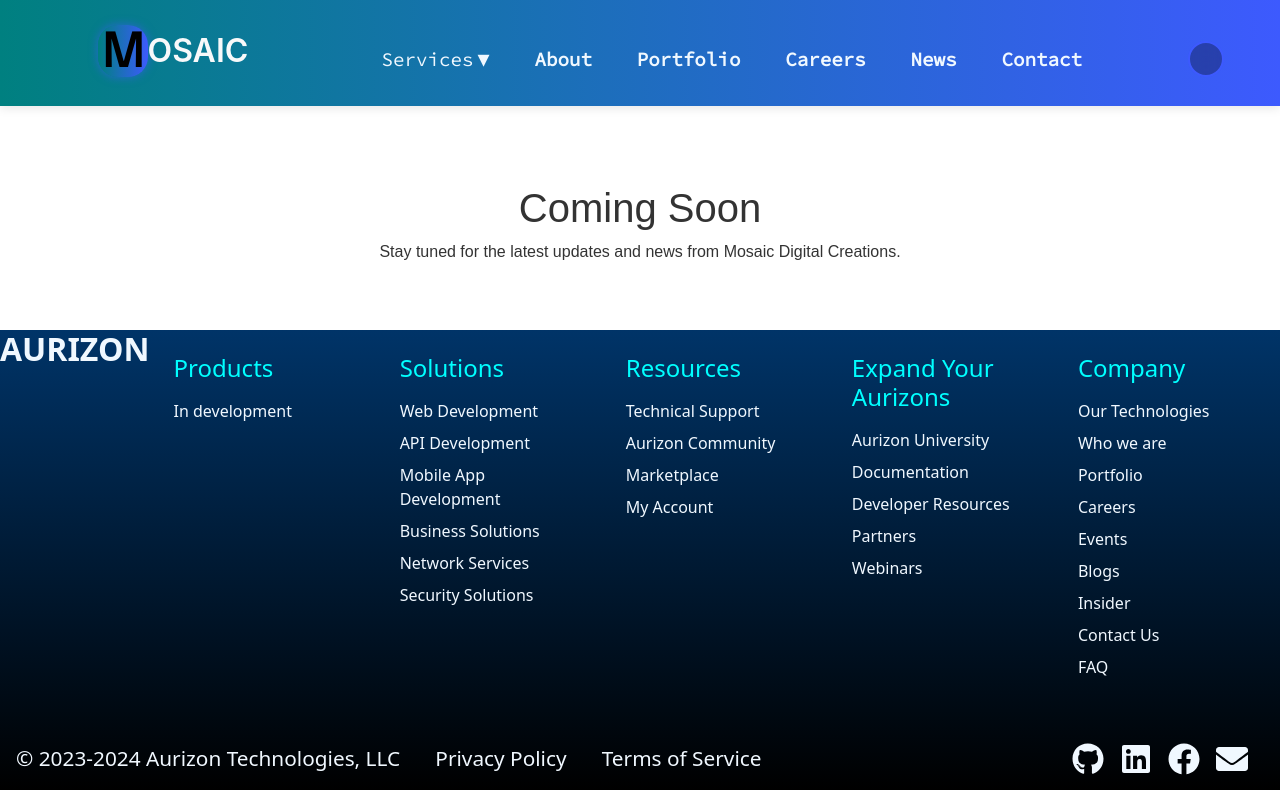
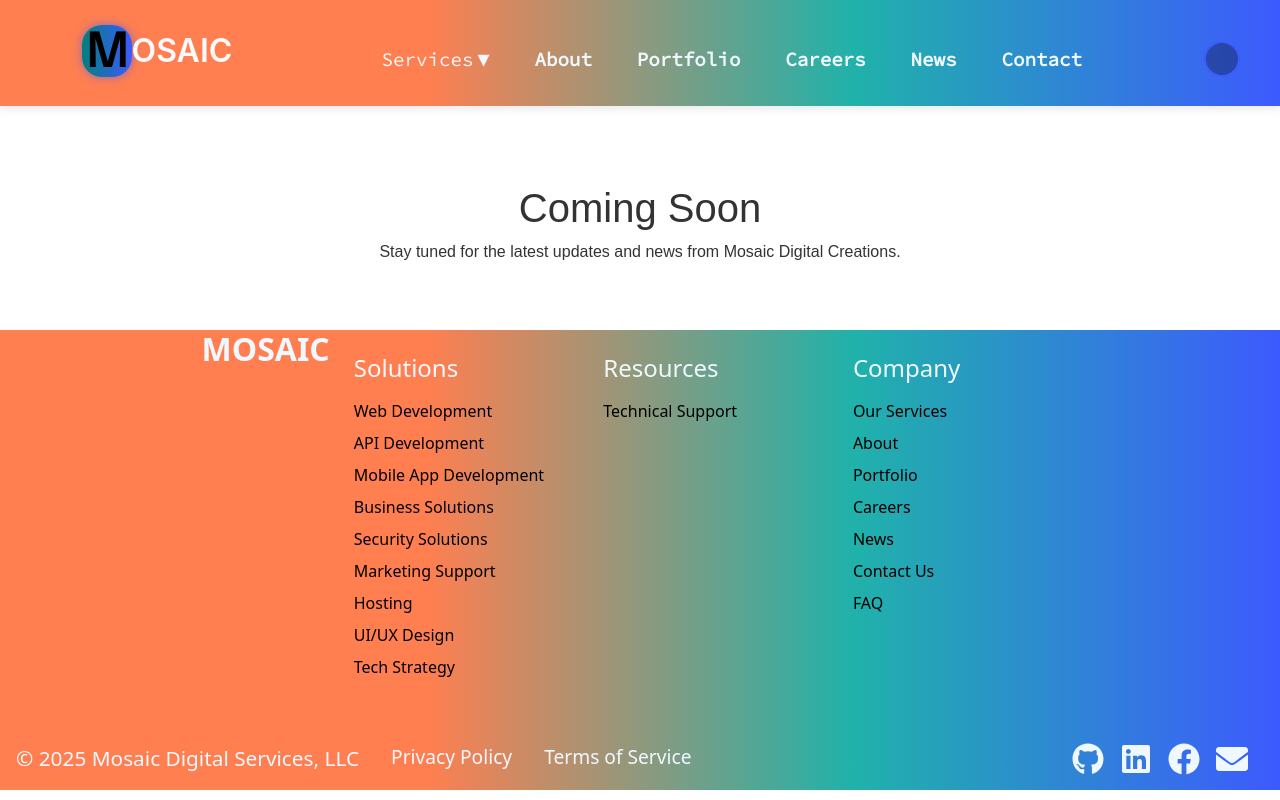
Before and after one commit to jdelvalle12/mosaic, a React (Create React App) app in the folder client/: page /news in a window 1280 px wide. Built offline with nearby package versions, Linux system fonts and the light colour scheme.

Commit message:
many edits to homepage, more to be done

```diff
--- a/client/src/App.css
+++ b/client/src/App.css
@@ -2282,167 +2282,6 @@
       background-color: #0056b3; /* Change background color */
     }
 
-    /* Footer.css */
-
-    .footer-container {
-      display: flex;
-      flex-wrap: wrap;
-      justify-content: center;
-      /* padding: 1rem; */
-      font-size: 2rem;
-      background: linear-gradient(to top, #000000, #003468);
-      /* position: relative; */
-      color: aliceblue;
-    }
-
-    .back-home {
-      /* margin-left: 2.5rem; */
-      margin-top: 2rem;
-      font-size: 2rem;
-      font-weight: bold;
-      /* padding:  1rem; */
-      /* float: right; */
-      color: aliceblue;
-      /* width: 100%; */
-      /* height: 100%; */
-      text-decoration: none;
-    }
-
-    .footer-column {
-      flex: 0.2;
-      padding: 1.5rem;
-      /* margin-top: 3rem; */
-      display: flex;
-      flex-direction: column;
-      /* align-items: start; */
-      /* text-align: center; */
-      width: 100%;
-      height: 100%;
-    }
-
-    .footer-column h4 {
-      font-size: 1.5rem;
-      margin-bottom: 1rem;
-      color: aqua;
-    }
-
-    .footer-column ul {
-      list-style-type: none;
-      padding: 0;
-    }
-
-    .footer-column ul li {
-      margin-bottom: 0.5rem;
-      font-size: 1rem;
-    }
-
-    .footer-column ul li a {
-      color: aliceblue;
-      text-decoration: none;
-    }
-
-    .footer-legal {
-      display: flex;
-      flex-wrap: wrap;
-      flex-direction: row;
-      /* align-items: flex-end; */
-      margin-top: 1rem;
-      /* text-align: end; */
-      width: 100%;
-      height: auto;
-    }
-
-    .footer-legal-content {
-      flex: 1;
-    }
-
-    .footer-legal .copyright {
-      font-size: 1.3rem;
-      color: aliceblue;
-      margin-left: 1rem;
-      margin-bottom: 1rem;
-      align-items: flex-end;
-      float: left;
-    }
-
-    .footer-legal .social-icons {
-      display: flex;
-      justify-content: center;
-      align-items: center;
-      margin-right: 1rem;
-      float: right;
-    }
-
-    .footer-legal .icon {
-      margin-right: 1rem;
-      font-size: 2rem;
-      color: aliceblue;
-      /* align-items: flex-end; */
-    }
-
-    .footer-legal p {
-      font-size: 1.3rem;
-      color: aliceblue;
-      margin-left: 2.2rem;
-      /* margin-right: 1rem; */
-      justify-content: center;
-      align-items: center;
-      text-align: center;
-      float: left;
-    }
-
-    @media (max-width: 768px) {
-      .footer-container {
-        justify-content: center;
-        align-items: center;
-        text-align: center;
-        flex-direction: column;
-        /* margin-top: 2rem; */
-        /* grid-template-columns: repeat(2, 1fr); */
-        /* width: 100%; */
-      }
-
-      .back-home {
-        margin-right: 2rem;
-        text-align: center;
-        margin-top: 2rem;
-      }
-
-      .footer-container ul {
-        width: 100%;
-      }
-
-      .footer-container ul li {
-        margin-right: 3rem;
-      }
-
-      .footer-container h4 {
-        margin-right: 3rem;
-      }
-
-      .copyright {
-        text-align: center;
-        align-items: center;
-        flex-direction: column;
-        width: 80%;
-        margin-left: 1.5rem;
-      }
-
-      .footer-legal-content p {
-        text-align: center;
-        align-items: center;
-        flex-direction: column;
-        width: 70%;
-        margin-left: 1.5rem;
-      }
-
-      .social-icons {
-        align-items: center;
-        justify-content: center;
-        /* flex-direction: column; */
-        width: 100%;
-      }
-    }
 
 /* .contact-info {
   margin-top: 1rem;
--- a/client/src/components/Careers.js
+++ b/client/src/components/Careers.js
@@ -10,7 +10,7 @@
             <h3>Come Join Our Team</h3>
                 <p>We're on an ambitious journey, and we want you to
                    be a part of it. Your skills can help shape the
-                   future at Aurizon. Explore exciting career opportunities
+                   future at Mosaic. Explore exciting career opportunities
                    with us today!
                 </p>
                 <Link to='/careers' className='careers-link'>Join the team</Link>
--- a/client/src/components/Footer.css
+++ b/client/src/components/Footer.css
@@ -1,50 +1,169 @@
 /* Footer.css */
+
     .footer-container {
-  height: auto; /* Adjust the height as needed */
+      display: flex;
+      flex-wrap: wrap;
+      justify-content: center;
+      /* padding: 1rem; */
+      font-size: 2rem;
+      background: linear-gradient(to right, coral, #FF7F50, #20B2AA, #3D5AFE);
+      position: relative;
+      color: black;
+    }
+
+    .back-home {
+      /* margin-left: 2.5rem; */
+      margin-top: 2rem;
+      /* margin-right: 3rem; */
+      font-size: 2rem;
+      font-weight: bold;
+      /* padding:  1rem; */
+      /* float: right; */
+      color: aliceblue;
+      /* width: 100%; */
+      /* height: 100%; */
+      text-decoration: none;
+    }
+
+    .footer-column {
+      flex: 0.2;
+      padding: 1.5rem;
+      /* margin-top: 3rem; */
+      display: flex;
+      flex-direction: column;
+      /* align-items: start; */
+      /* text-align: center; */
       width: 100%;
-  line-height: 60px;
-  /* background-color: black; */
-  position: absolute;
-  /* margin-top: 12rem; */
-  /* margin-bottom: 0; */
+      height: 100%;
+    }
+
+    .footer-column h4 {
+      font-size: 1.5rem;
+      margin-bottom: 1rem;
+      color: aliceblue;
+    }
+
+    .footer-column ul {
+      list-style-type: none;
+      padding: 0;
+    }
+
+    .footer-column ul li {
+      margin-bottom: 0.5rem;
+      font-size: 1rem;
+    }
+
+    .footer-column ul li a {
+      color: black;
+      text-decoration: none;
+    }
+
+    .footer-legal {
+      display: flex;
+      flex-wrap: wrap;
+      flex-direction: row;
+      /* align-items: flex-end; */
+      margin-top: 1rem;
+      /* text-align: end; */
+      width: 100%;
+      height: auto;
+    }
+
+    .footer-legal-content {
+      flex: 1;
+    }
+
+    .footer-legal .copyright {
+      font-size: 1.3rem;
+      color: aliceblue;
+      margin-left: 1rem;
+      margin-bottom: 1rem;
+      align-items: flex-end;
+      float: left;
+    }
+
+    .footer-legal .social-icons {
+      display: flex;
+      justify-content: center;
+      align-items: center;
+      margin-right: 1rem;
+      float: right;
+    }
+
+    .footer-legal .icon {
+      margin-right: 1rem;
+      font-size: 2rem;
+      color: aliceblue;
+      /* align-items: flex-end; */
+    }
+
+    .footer-legal-content p {
+      font-size: 1.2rem;
+      color: aliceblue;
+      margin-left: 2rem;
+      float: left;
+    }
+
+    .footer-legal-content p a {
+      color: aliceblue;
+      text-decoration: none;
+      transition: color 0.3s ease;
+    }
+
+    .footer-legal-content p a:hover {
+      color: #00ffff; /* Aqua or your brand hover color */
+      text-decoration: underline;
+    }
+
+    @media (max-width: 768px) {
+      .footer-container {
+        justify-content: center;
+        align-items: center;
+        text-align: center;
+        flex-direction: column;
+        /* margin-top: 2rem; */
+        /* grid-template-columns: repeat(2, 1fr); */
+        /* width: 100%; */
+      }
+
+      .back-home {
         margin-right: 2rem;
-  /* border-top: 2px solid gray; */
-  /* border-bottom: 5px solid #6b6b6b; */
-  color: #FDF8F5;
         text-align: center;
-  padding-left: 1rem; /* Add padding on the left */
-  padding-right: 1rem; /* Add padding on the right */
-  font-size: 1.5rem;
+        margin-top: 2rem;
+      }
+
+      .footer-container ul {
+        width: 100%;
+      }
+
+      .footer-container ul li {
+        margin-right: 3rem;
+      }
+
+      .footer-container h4 {
+        margin-right: 3rem;
       }
 
       .copyright {
-  font-size: 1.2rem;
-  margin-right: 1.8rem;
-  /* background-color: black; */
+        text-align: center;
+        align-items: center;
+        flex-direction: column;
+        width: 80%;
+        margin-left: 1.5rem;
+      }
+
+      .footer-legal-content p {
+        text-align: center;
+        align-items: center;
+        flex-direction: column;
+        width: 70%;
+        margin-left: 1.5rem;
       }
 
       .social-icons {
-  display: flex;
+        align-items: center;
         justify-content: center;
-  align-items: center;
-  margin-top: 10px; /* Add margin as needed */
-  margin-bottom: 12rem;
-  overflow-x: auto;
-
+        /* flex-direction: column; */
+        width: 100%;
       }
-
-.icon {
-  margin-right: 1rem; /* Adjust margin between the icons as needed */
-  font-size: 2rem;
-  color: whitesmoke;
     }
-
-.icon-spacing {
-  width: 10px; /* Add spacing between the icons as needed */
-  height: auto;
-}
-
-.contact-info a {
-  margin-top: 1rem;
-  color:whitesmoke;
-}
--- a/client/src/components/Footer.js
+++ b/client/src/components/Footer.js
@@ -2,15 +2,16 @@
 import { Link } from 'react-router-dom';
 import { FaGithub, FaLinkedin, FaFacebook, FaEnvelope } from 'react-icons/fa'; // Import the GitHub and LinkedIn icons from the font icon library
 import '../index.css';
-import '../App.css';
+// import '../App.css';
+import './Footer.css';
 
 const Footer = () => {
   return (
     <footer className="footer-container">
       <h3>
-        <Link className='back-home' to='/' >AURIZON</Link>
+        <Link className='back-home' to='/' >MOSAIC</Link>
       </h3>
-      <div className='footer-column'>
+      {/* <div className='footer-column'>
         <h4>Products</h4>
           <ul>
             <li><Link
@@ -21,28 +22,31 @@
             <li></li>
             <li></li>
           </ul>
-      </div>
+      </div> */}
       <div className='footer-column'>
         <h4>Solutions</h4>
           <ul>
-            <li><Link to='/technologies/web-development' >Web Development</Link></li>
-            <li><Link to='/technologies/api-development' >API Development</Link></li>
-            <li>Mobile App Development</li>
-            <li><Link to='/technologies/business-solutions' >Business Solutions</Link></li>
-            <li>Network Services</li>
-            <li>Security Solutions</li>
+            <li><Link to='/services/web-development'>Web Development</Link></li>
+            <li><Link to='/services/api-development'>API Development</Link></li>
+            <li><Link to='/services/mobile-app-development'>Mobile App Development</Link></li>
+            <li><Link to='/services/business-solutions'>Business Solutions</Link></li>
+            {/* <li>Network Services</li> */}
+            <li><Link to='/services/security-solutions'>Security Solutions</Link></li>
+            <li><Link to='/services/marketing-support'>Marketing Support</Link></li>
+            <li><Link to='/services/hosting'>Hosting</Link></li>
+            <li><Link to='/services/uiux-design'>UI/UX Design</Link></li>
+            <li><Link to='/services/tech-strategy'>Tech Strategy</Link></li>
           </ul>
       </div>
       <div className='footer-column'>
         <h4>Resources</h4>
           <ul>
             <li>Technical Support</li>
-            <li>Aurizon Community</li>
-            <li>Marketplace</li>
-            <li>My Account</li>
+            {/* <li>Marketplace</li> */}
+            {/* <li>My Account</li> */}
           </ul>
       </div>
-      <div className='footer-column'>
+      {/* <div className='footer-column'>
         <h4>Expand Your Aurizons</h4>
           <ul>
             <li>Aurizon University</li>
@@ -51,26 +55,26 @@
             <li>Partners</li>
             <li>Webinars</li>
           </ul>
-      </div>
+      </div> */}
       <div className='footer-column'>
         <h4>Company</h4>
           <ul>
-            <li><Link to='/technologies' >Our Technologies</Link></li>
-            <li><Link to='/about' >Who we are</Link></li>
+            <li><Link to='/services' >Our Services</Link></li>
+            <li><Link to='/about' >About</Link></li>
             <li><Link to='/portfolio'>Portfolio</Link></li>
             <li><Link to='/careers' >Careers</Link></li>
-            <li>Events</li>
-            <li>Blogs</li>
-            <li><Link to='/insider' >Insider</Link></li>
+            {/* <li>Events</li>
+            <li>Blogs</li> */}
+            <li><Link to='/news' >News</Link></li>
             <li><Link to='/contact' >Contact Us</Link></li>
             <li><Link to='/about#faq'>FAQ</Link></li>
           </ul>
       </div>
       <div className="footer-legal">
         <div className="footer-legal-content">
-    <div className="copyright">© 2023-2024 Aurizon Technologies, LLC</div>
-  <p>Privacy Policy</p>
-  <p>Terms of Service</p>
+          <div className="copyright">© 2025 Mosaic Digital Services, LLC</div>
+            <p><Link to="/privacy-policy">Privacy Policy</Link></p>
+            <p><Link to="/terms-of-service">Terms of Service</Link></p>
           <div className="social-icons">
             <a href="https://github.com/jdelvalle12" target="_blank" rel="noopener noreferrer">
               <FaGithub className="icon" />
--- a/client/src/components/Header.css
+++ b/client/src/components/Header.css
@@ -1,25 +1,28 @@
 /*Header*/
 
 .header-container {
+  /* position: fixed; */
   display: flex;
   align-items: center;
   justify-content: space-between;
   height: auto;
   line-height: 30px;
   margin-top: -0.5rem;
-  padding: 1rem 2rem;
+  padding: 1rem ;
+  /* z-index: 1; */
 
   color: #ffffff;
-  background: linear-gradient(to right, #008080, #3D5AFE); /* Teal to Blue gradient */
+  background: linear-gradient(to right, coral, #FF7F50, #20B2AA, #3D5AFE);
 
   font-family: 'Space Grotesk', 'Inter', sans-serif;
   font-size: 2rem;
   font-weight: 600;
   box-shadow: 0 2px 10px rgba(0, 0, 0, 0.1); /* Subtle shadow for depth */
+  /* width: 105rem; */
 }
 
 .header-container a {
-  position: relative;
+  /* position: relative; */
   transition: color 0.3s ease;
 }
 
--- a/client/src/components/News.js
+++ b/client/src/components/News.js
@@ -1,5 +1,5 @@
 import React from 'react';
-import { Link } from 'react-router-dom'; // Import Link from react-router-dom for the Insider link
+import { Link } from 'react-router-dom'; // Import Link from react-router-dom for the news link
 import '../index.css';
 // import '../App.css';
 import './News.css';
@@ -28,7 +28,7 @@
                     </div>
                 ))}
             </div>
-            <Link to='/insider' className='insider-link'>Insider<span className='arrow'>&rarr;</span></Link>
+            <Link to='/news' className='news-link'>News<span className='arrow'>&rarr;</span></Link>
         </div>
     );
 };
```
Also changed, not shown: client/src/components/SubscribeForm.js (+7 -0 lines), client/src/pages/Home.css (+73 -40 lines), client/src/pages/Home.js (+23 -20 lines), client/src/images/background-image-homepage.jpg (added). Lines whose indentation alone changed are shown as unchanged.
